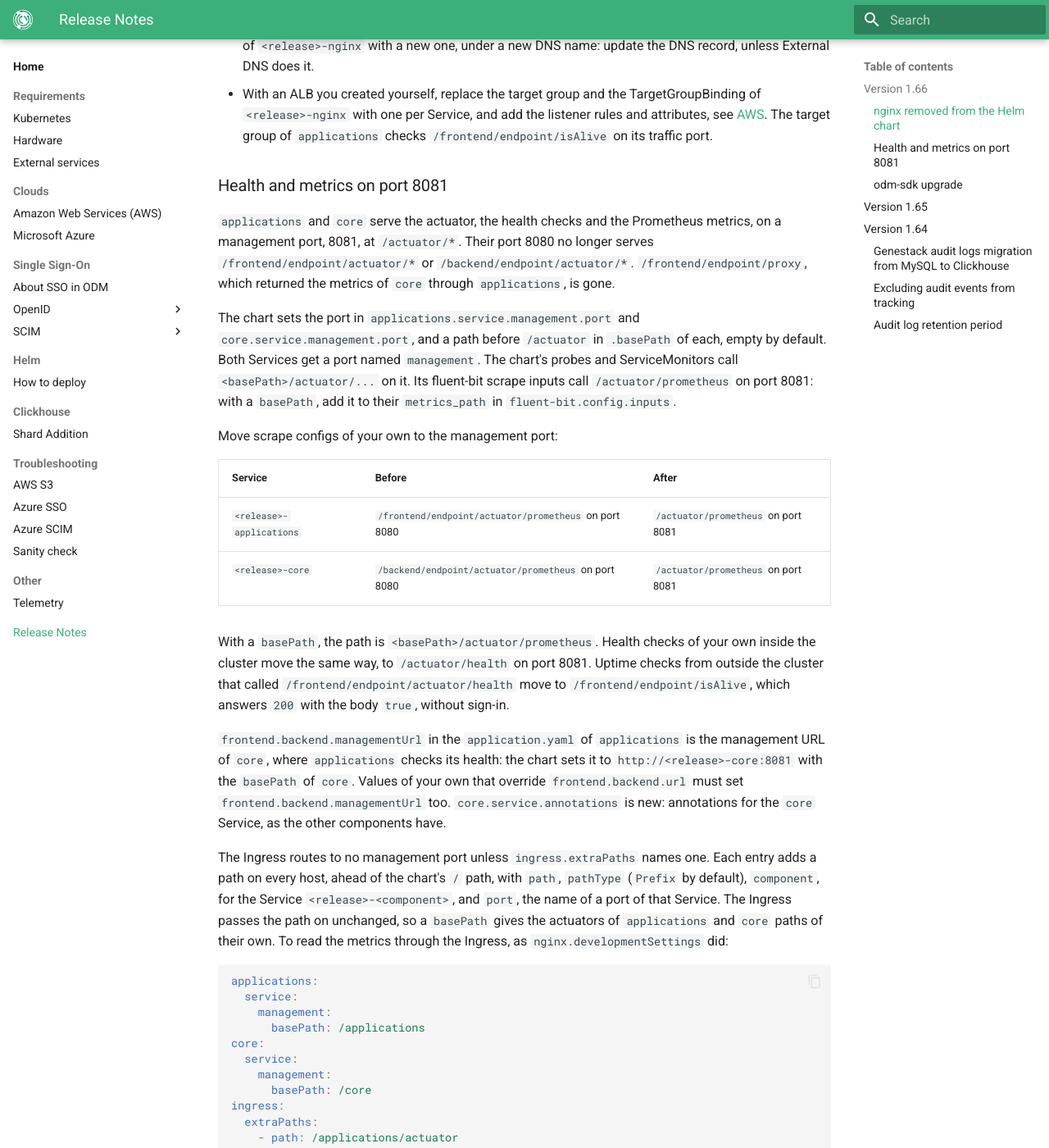
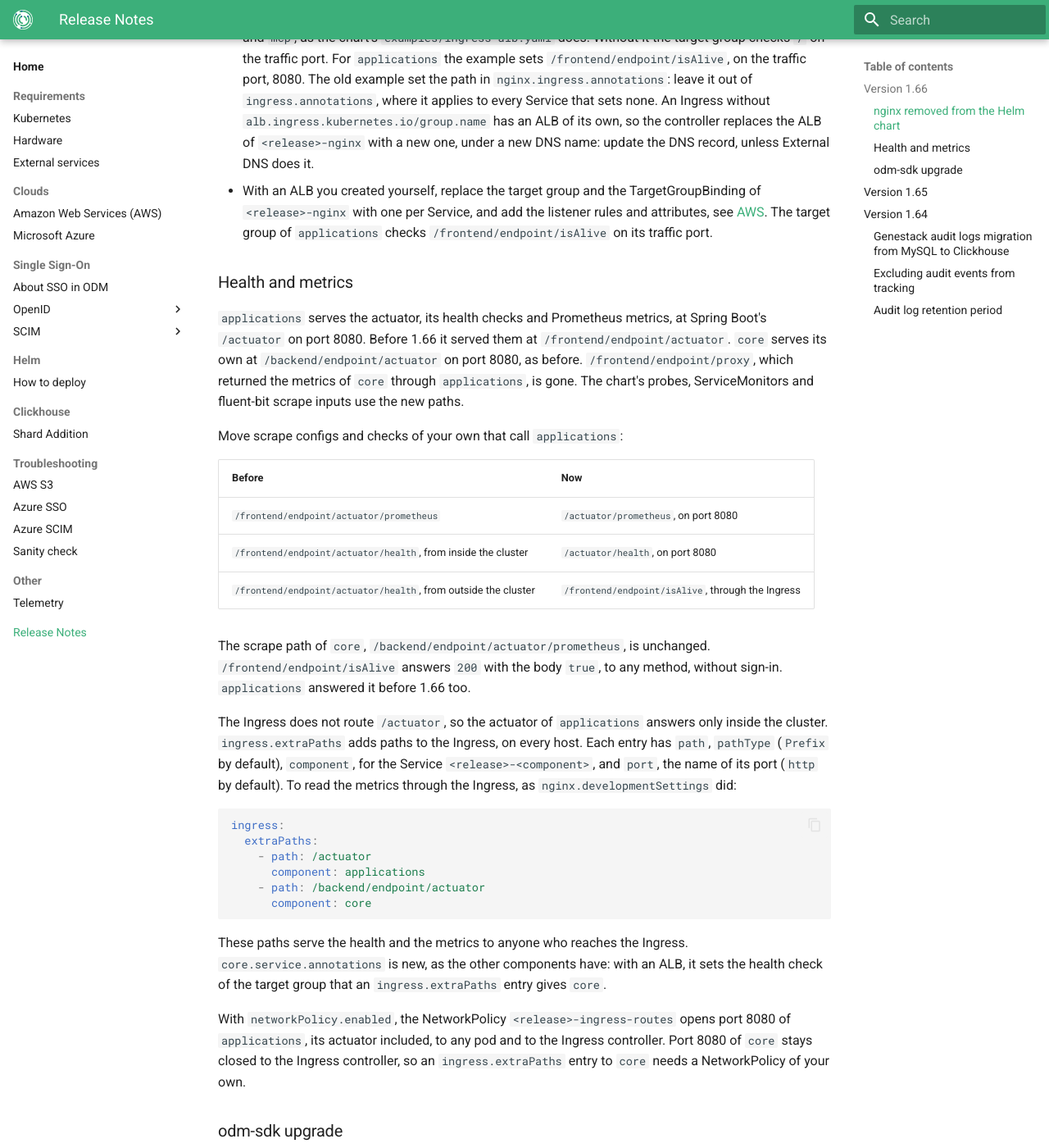
Before and after one commit to genestack/admin-docs, an MkDocs documentation site: the page built from docs/home/release-notes.md, in a window 1280 px wide and 1400 px high, scrolled down 2005 px. Shown: the whole window at 82% size. Built offline with MkDocs 1.6.1 and Material for MkDocs 9.7.7, drawn with Linux system fonts in a browser that asks for light colours; the version menu is left out; some of the changed text lies outside the part shown.

Commit message:
ODM-13970: Route only applications' prefixes, keep the actuator on 8080
Co-Authored-By: Claude Opus 5.5 <noreply@anthropic.com>

````diff
--- a/docs/home/release-notes.md
+++ b/docs/home/release-notes.md
@@ -9,7 +9,11 @@
 
 The Helm chart no longer deploys nginx in front of ODM. Its Ingress, named after the release, routes each path
 straight to the Service that serves it: `/ui`, `/swagger`, `/user-docs`, `/mail` and `/mcp` to their Services, and
-every other path to `applications`. The upgrade replaces the Ingress `<release>-nginx` with it.
+`/`, `/frontend` and `/api` to `applications`. The upgrade replaces the Ingress `<release>-nginx` with it.
+
+`/frontend` holds the REST API of the UI and the pages of the UI before `/ui`. `/api` holds the public API, SCIM at
+`/api/v1/scim` among it. `/` is an exact path, which `applications` redirects to `/ui`. nginx sent every path it did
+not route elsewhere to `applications`. The Ingress routes no other path: the Ingress controller answers `404` to it.
 
 Move your `nginx.ingress` values to `ingress`. Its `hosts` is a list of host names, without paths:
 
@@ -50,7 +54,7 @@ emails ODM sends for password recovery, email confirmation and API tokens now li
 
 `nginx.ingressScim` is gone: a separate host for SCIM is now an Ingress in `extraObjects`, see
 [SCIM with Azure AD](single-sign-on/scim/azure.md). `nginx.developmentSettings` is gone. To serve the metrics through
-the Ingress, as it did, use `ingress.extraPaths`, see [Health and metrics on port 8081](#health-and-metrics-on-port-8081).
+the Ingress, as it did, use `ingress.extraPaths`, see [Health and metrics](#health-and-metrics).
 The `Access-Control-Allow-Origin: *` header that `nginx.developmentSettings` also added is not needed: `applications`
 answers CORS itself. It returns each `Origin` that matches `genestack.connections.cORSPatterns`, which is `".*"`, every
 origin, by default.
@@ -74,70 +78,51 @@ On AWS:
   one per Service, and add the listener rules and attributes, see [AWS](clouds/aws.md#recommended-steps-for-eks-configuration).
   The target group of `applications` checks `/frontend/endpoint/isAlive` on its traffic port.
 
-### Health and metrics on port 8081
+### Health and metrics
 
-`applications` and `core` serve the actuator, the health checks and the Prometheus metrics, on a management port,
-8081, at `/actuator/*`. Their port 8080 no longer serves `/frontend/endpoint/actuator/*` or
-`/backend/endpoint/actuator/*`. `/frontend/endpoint/proxy`, which returned the metrics of `core` through
-`applications`, is gone.
+`applications` serves the actuator, its health checks and Prometheus metrics, at Spring Boot's `/actuator` on port
+8080. Before 1.66 it served them at `/frontend/endpoint/actuator`. `core` serves its own at
+`/backend/endpoint/actuator` on port 8080, as before. `/frontend/endpoint/proxy`, which returned the metrics of `core`
+through `applications`, is gone. The chart's probes, ServiceMonitors and fluent-bit scrape inputs use the new paths.
 
-The chart sets the port in `applications.service.management.port` and `core.service.management.port`, and a path
-before `/actuator` in `.basePath` of each, empty by default. Both Services get a port named `management`. The chart's
-probes and ServiceMonitors call `<basePath>/actuator/...` on it. Its fluent-bit scrape inputs call
-`/actuator/prometheus` on port 8081: with a `basePath`, add it to their `metrics_path` in `fluent-bit.config.inputs`.
+Move scrape configs and checks of your own that call `applications`:
 
-Move scrape configs of your own to the management port:
+| Before | Now |
+| --- | --- |
+| `/frontend/endpoint/actuator/prometheus` | `/actuator/prometheus`, on port 8080 |
+| `/frontend/endpoint/actuator/health`, from inside the cluster | `/actuator/health`, on port 8080 |
+| `/frontend/endpoint/actuator/health`, from outside the cluster | `/frontend/endpoint/isAlive`, through the Ingress |
 
-| Service | Before | After |
-| --- | --- | --- |
-| `<release>-applications` | `/frontend/endpoint/actuator/prometheus` on port 8080 | `/actuator/prometheus` on port 8081 |
-| `<release>-core` | `/backend/endpoint/actuator/prometheus` on port 8080 | `/actuator/prometheus` on port 8081 |
+The scrape path of `core`, `/backend/endpoint/actuator/prometheus`, is unchanged. `/frontend/endpoint/isAlive`
+answers `200` with the body `true`, to any method, without sign-in. `applications` answered it before 1.66 too.
 
-With a `basePath`, the path is `<basePath>/actuator/prometheus`. Health checks of your own inside the cluster move the
-same way, to `/actuator/health` on port 8081. Uptime checks from outside the cluster that called
-`/frontend/endpoint/actuator/health` move to `/frontend/endpoint/isAlive`, which answers `200` with the body `true`,
-without sign-in.
-
-`frontend.backend.managementUrl` in the `application.yaml` of `applications` is the management URL of `core`, where
-`applications` checks its health: the chart sets it to `http://<release>-core:8081` with the `basePath` of `core`.
-Values of your own that override `frontend.backend.url` must set `frontend.backend.managementUrl` too.
-`core.service.annotations` is new: annotations for the `core` Service, as the other components have.
-
-The Ingress routes to no management port unless `ingress.extraPaths` names one. Each entry adds a path on every host,
-ahead of the chart's `/` path, with `path`, `pathType` (`Prefix` by default), `component`, for the Service
-`<release>-<component>`, and `port`, the name of a port of that Service. The Ingress passes the path on unchanged, so
-a `basePath` gives the actuators of `applications` and `core` paths of their own. To read the metrics through the
-Ingress, as `nginx.developmentSettings` did:
+The Ingress does not route `/actuator`, so the actuator of `applications` answers only inside the cluster.
+`ingress.extraPaths` adds paths to the Ingress, on every host. Each entry has `path`, `pathType` (`Prefix` by
+default), `component`, for the Service `<release>-<component>`, and `port`, the name of its port (`http` by default).
+To read the metrics through the Ingress, as `nginx.developmentSettings` did:
 
 ```yaml
-applications:
-  service:
-    management:
-      basePath: /applications
-core:
-  service:
-    management:
-      basePath: /core
 ingress:
   extraPaths:
-    - path: /applications/actuator
+    - path: /actuator
       component: applications
-      port: management
-    - path: /core/actuator
+    - path: /backend/endpoint/actuator
       component: core
-      port: management
 ```
 
-These paths serve the health and the metrics of both services to anyone who reaches the Ingress. With
-`networkPolicy.enabled`, the chart's network policies keep the management ports closed to the Ingress controller, so
-these paths also need a NetworkPolicy of your own. Pods in the `monitoring` namespace still reach every port.
+These paths serve the health and the metrics to anyone who reaches the Ingress. `core.service.annotations` is new, as
+the other components have: with an ALB, it sets the health check of the target group that an `ingress.extraPaths`
+entry gives `core`.
+
+With `networkPolicy.enabled`, the NetworkPolicy `<release>-ingress-routes` opens port 8080 of `applications`, its
+actuator included, to any pod and to the Ingress controller. Port 8080 of `core` stays closed to the Ingress
+controller, so an `ingress.extraPaths` entry to `core` needs a NetworkPolicy of your own.
 
 ### odm-sdk upgrade
 
-odm-sdk 1.66 finds the server with `/frontend/endpoint/isAlive`, in place of `/frontend/endpoint/actuator/health`.
-`applications` answered `/frontend/endpoint/isAlive` before 1.66 too: `200` with the body `true`, to any method,
-without sign-in. An older odm-sdk fails to connect with `Could not connect to host '<host>'`: upgrade odm-sdk. An
-older odm-sdk skips that check when you give the host as `https://<host>/frontend`.
+odm-sdk 1.66 finds the server with `/frontend/endpoint/isAlive`, in place of `/frontend/endpoint/actuator/health`,
+which `applications` no longer serves. An older odm-sdk fails to connect with `Could not connect to host '<host>'`:
+upgrade odm-sdk. An older odm-sdk skips that check when you give the host as `https://<host>/frontend`.
 
 ## Version 1.65
 
````
Also changed, not shown: docs/home/clouds/aws.md (+4 -2 lines), docs/home/requirements/kubernetes.md (+1 -1 lines).
